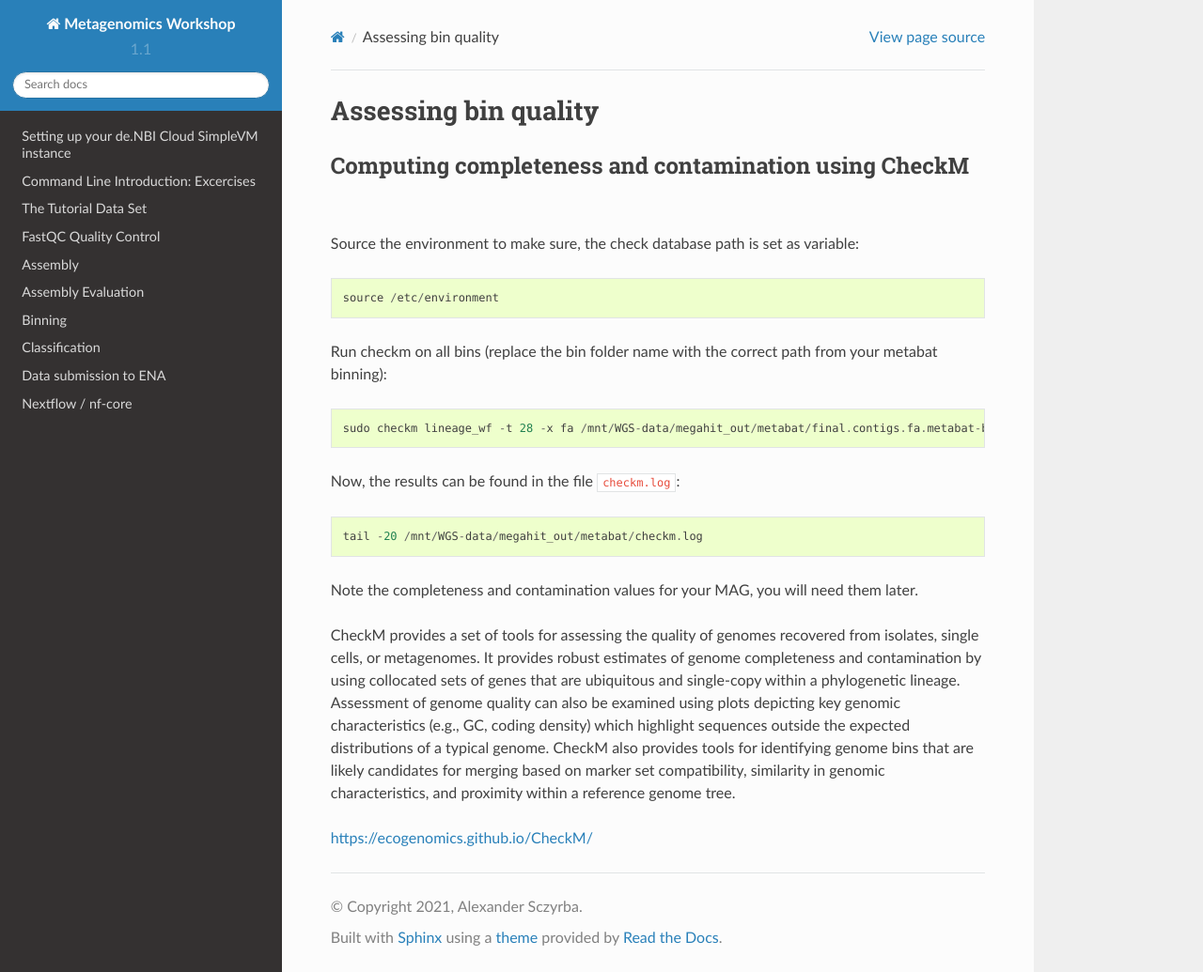
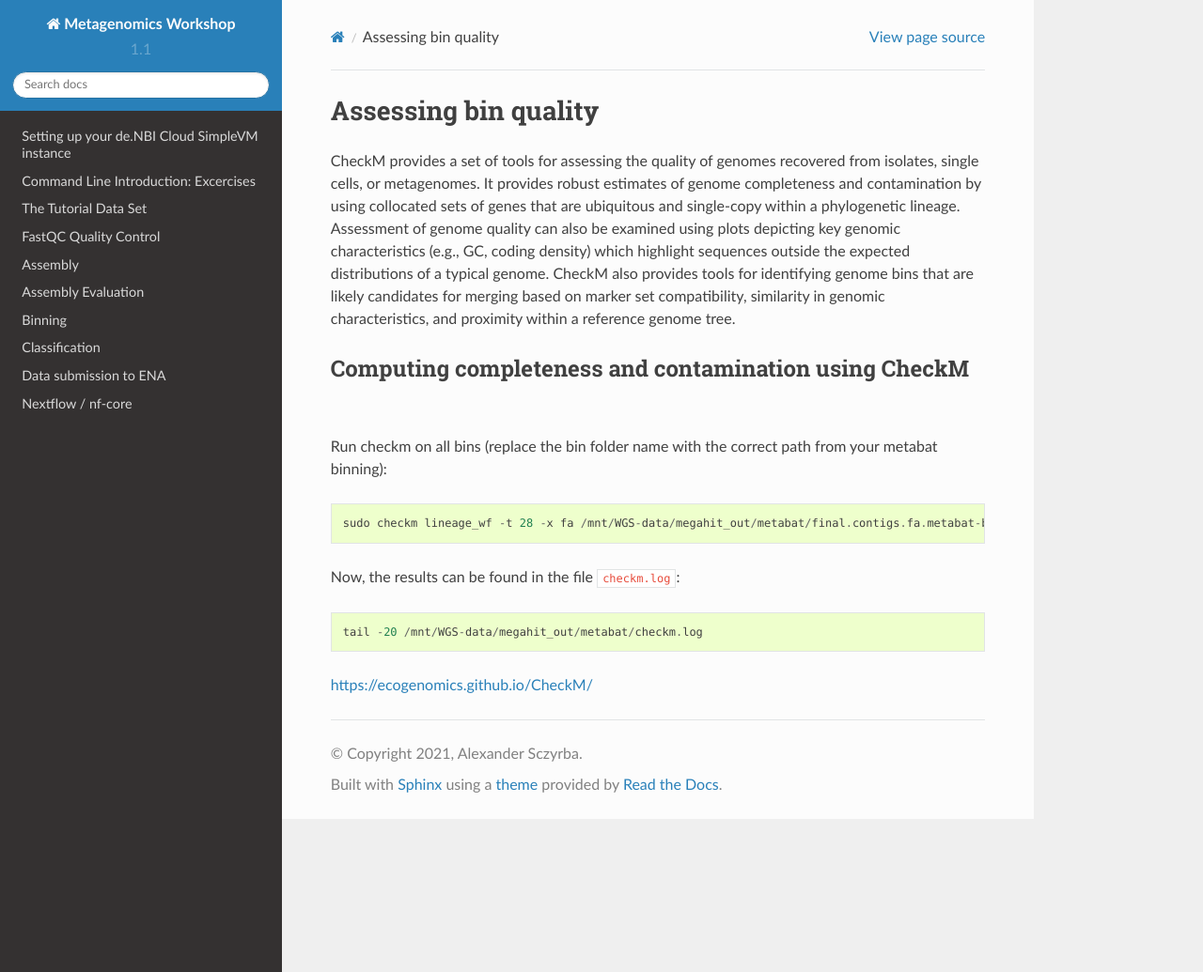
Before and after one commit to metagenomics/metagenomics-workshop, a Sphinx documentation site: the page built from docs/binning/bin_quality.rst, in a window 1280 px wide and 1035 px high. Shown: the whole window at 94% size. Built offline with Sphinx 7.4.7 and the Read the Docs theme 2.0.0, drawn with Linux system fonts in a browser that asks for light colours; some of the changed lines change nothing that is shown.

Commit message:
Update bin_quality.rst

```diff
--- a/docs/binning/bin_quality.rst
+++ b/docs/binning/bin_quality.rst
@@ -1,13 +1,11 @@
 Assessing bin quality
 ===============
+
+CheckM provides a set of tools for assessing the quality of genomes recovered from isolates, single cells, or metagenomes. It provides robust estimates of genome completeness and contamination by using collocated sets of genes that are ubiquitous and single-copy within a phylogenetic lineage. Assessment of genome quality can also be examined using plots depicting key genomic characteristics (e.g., GC, coding density) which highlight sequences outside the expected distributions of a typical genome. CheckM also provides tools for identifying genome bins that are likely candidates for merging based on marker set compatibility, similarity in genomic characteristics, and proximity within a reference genome tree.
 
 
 Computing completeness and contamination using CheckM
 ^^^^^^^^^^^^^^^^^^^^^^^^^^^^^^^^^^^^^^
-
-Source the environment to make sure, the check database path is set as variable::
-
-  source /etc/environment
 
 Run checkm on all bins (replace the bin folder name with the correct path from your metabat binning)::
 
@@ -17,11 +15,8 @@ Now, the results can be found in the file ``checkm.log``::
 
   tail -20 /mnt/WGS-data/megahit_out/metabat/checkm.log
 
-Note the completeness and contamination values for your MAG, you will need them later.
 
 
 
-CheckM provides a set of tools for assessing the quality of genomes recovered from isolates, single cells, or metagenomes. It provides robust estimates of genome completeness and contamination by using collocated sets of genes that are ubiquitous and single-copy within a phylogenetic lineage. Assessment of genome quality can also be examined using plots depicting key genomic characteristics (e.g., GC, coding density) which highlight sequences outside the expected distributions of a typical genome. CheckM also provides tools for identifying genome bins that are likely candidates for merging based on marker set compatibility, similarity in genomic characteristics, and proximity within a reference genome tree.
-
 
 https://ecogenomics.github.io/CheckM/
```
